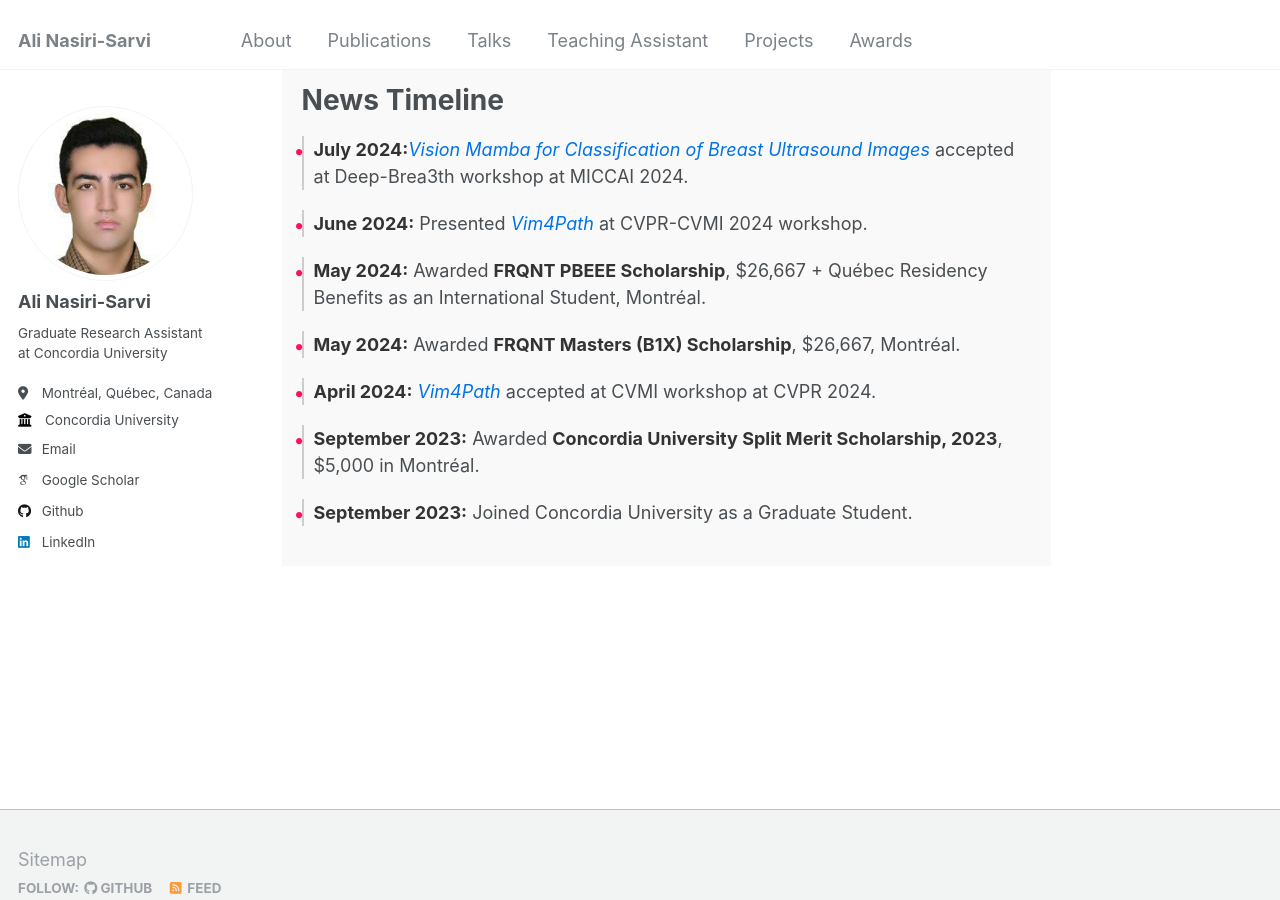
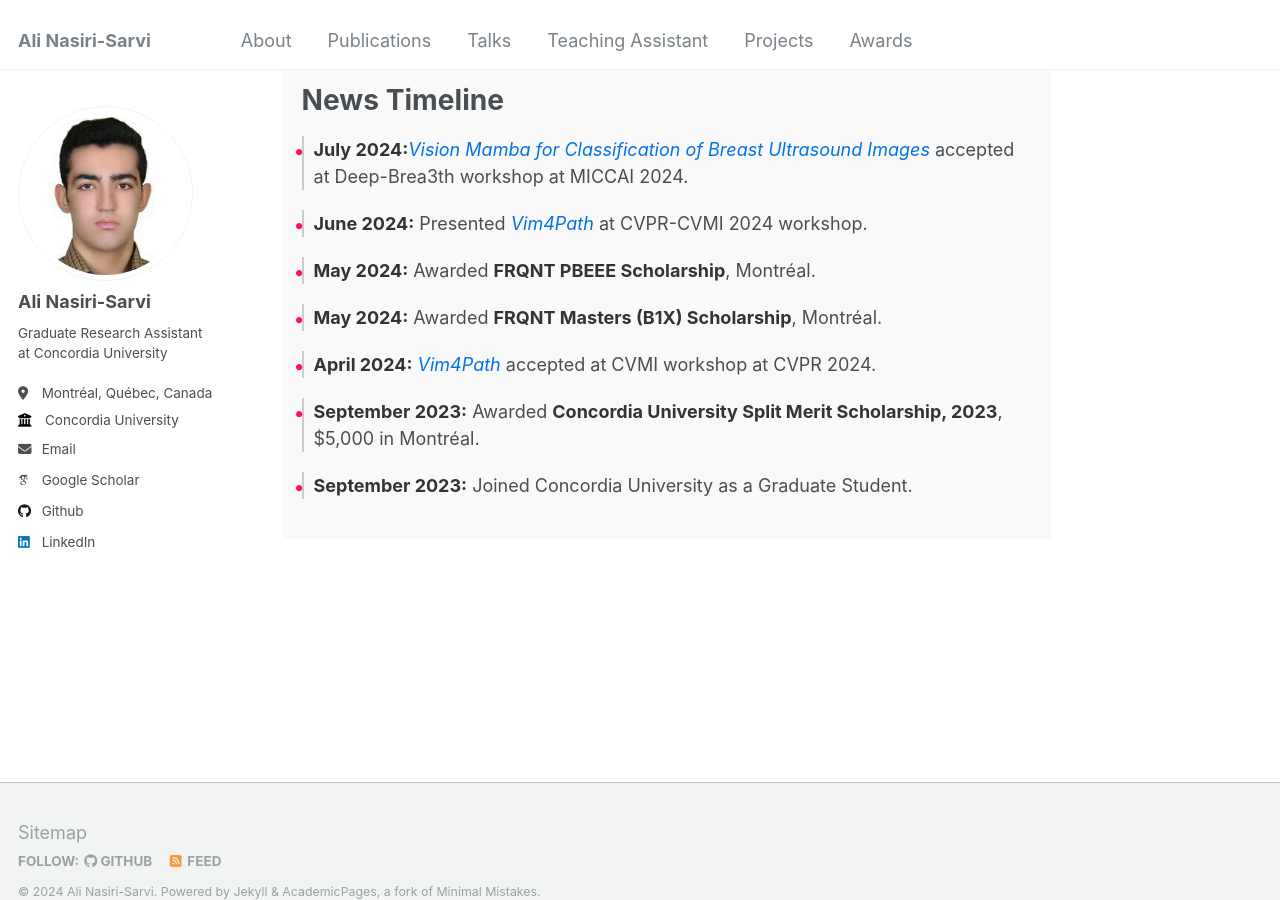
Before and after one commit to anasiri/anasiri.github.io, a Jekyll site: the page built from _pages/about.md, in a window 1280 px wide and 900 px high, scrolled down 450 px. Built offline with Jekyll 4.4.1, drawn with Linux system fonts in a browser that asks for light colours; some web fonts are replaced.

Commit message:
Update about.md

```diff
--- a/_pages/about.md
+++ b/_pages/about.md
@@ -48,10 +48,10 @@ redirect_from:
       <strong>June 2024:</strong> Presented <a href="/publication/2024-06-18-vim4path" style="color: #0073e6; text-decoration: none;"><em>Vim4Path</em></a> at CVPR-CVMI 2024 workshop.
     </li>
     <li style="margin-bottom: 20px;">
-      <strong>May 2024:</strong> Awarded <strong>FRQNT PBEEE Scholarship</strong>, $26,667 + Québec Residency Benefits as an International Student, Montréal.
+      <strong>May 2024:</strong> Awarded <strong>FRQNT PBEEE Scholarship</strong>, Montréal.
     </li>
     <li style="margin-bottom: 20px;">
-      <strong>May 2024:</strong> Awarded <strong>FRQNT Masters (B1X) Scholarship</strong>, $26,667, Montréal.
+      <strong>May 2024:</strong> Awarded <strong>FRQNT Masters (B1X) Scholarship</strong>, Montréal.
     </li>
     <li style="margin-bottom: 20px;">
       <strong>April 2024:</strong> <a href="/publication/2024-06-18-vim4path" style="color: #0073e6; text-decoration: none;"><em>Vim4Path</em></a> accepted at CVMI workshop at CVPR 2024.
```
